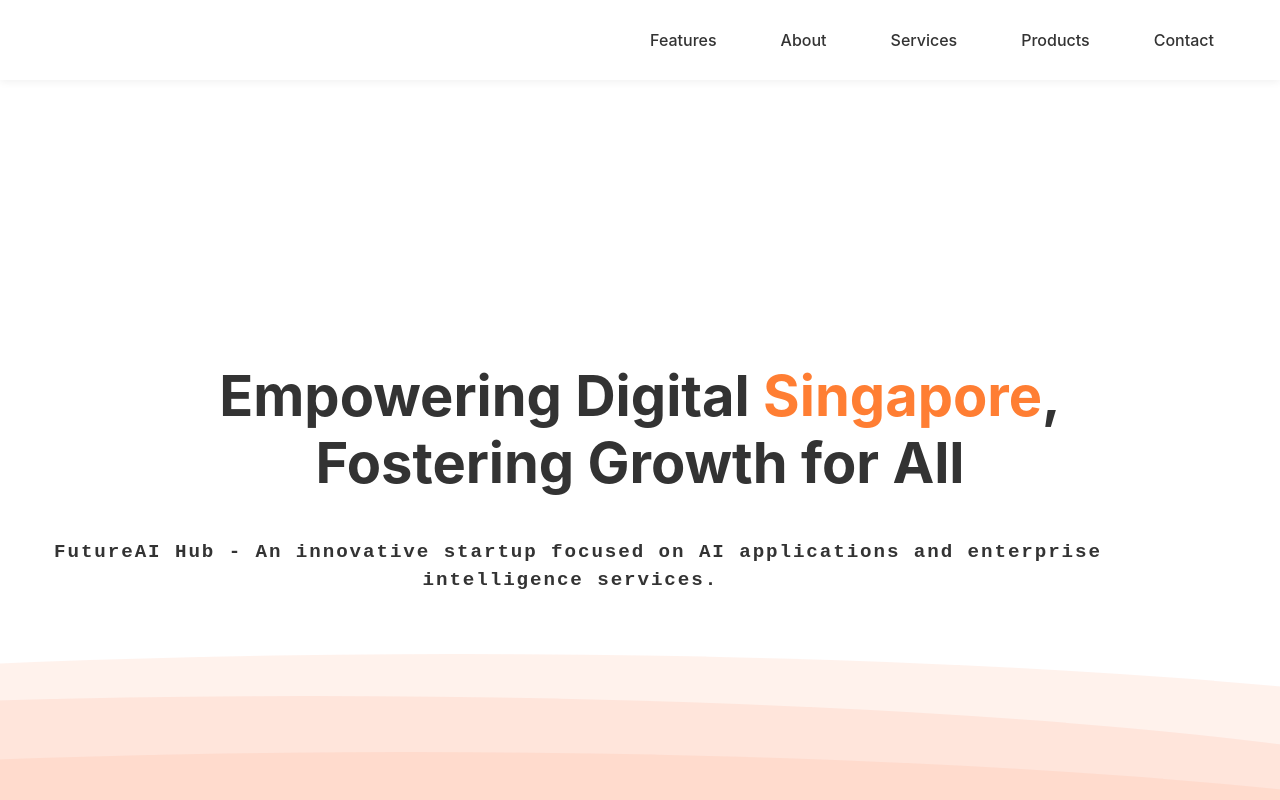
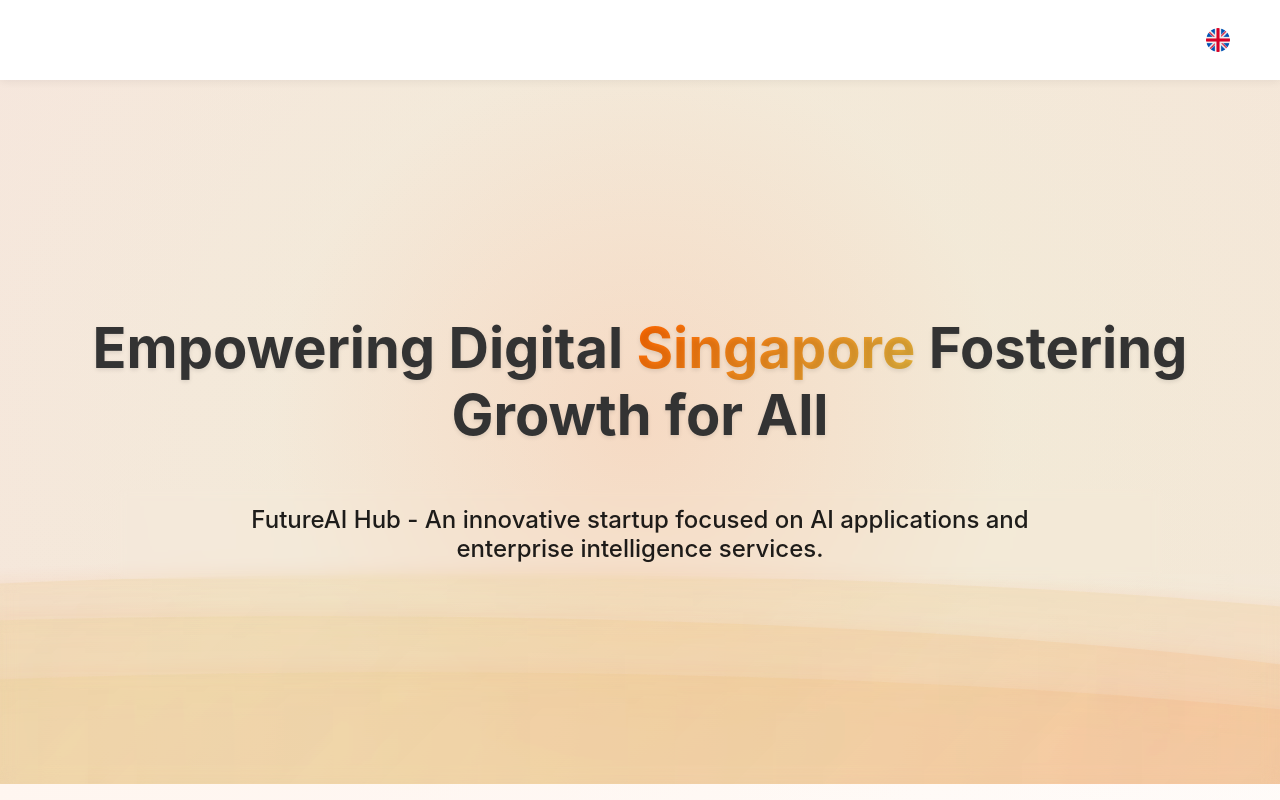
Before and after one commit to 404-atomic/future-ai-landing, a React (Create React App) app: page / in a window 1280 px wide. Shown: the top 800 px of the page. Built offline with nearby package versions, Linux system fonts and the light colour scheme.

Commit message:
hero landing & toggle language switch

```diff
--- a/package.json
+++ b/package.json
@@ -17,9 +17,10 @@
     "antd": "^5.22.3",
     "framer-motion": "^11.13.1",
     "i18next": "^24.0.5",
+    "i18next-browser-languagedetector": "^8.0.2",
     "react": "^19.0.0",
     "react-dom": "^19.0.0",
-    "react-i18next": "^15.1.3",
+    "react-i18next": "^15.1.4",
     "react-intersection-observer": "^9.13.1",
     "react-scripts": "5.0.1",
     "react-scroll": "^1.9.0",
--- a/src/components/Hero/Hero.tsx
+++ b/src/components/Hero/Hero.tsx
@@ -2,77 +2,167 @@ import React from 'react';
 import styled, { keyframes } from 'styled-components';
 import { theme } from '../../types/theme';
 
-const gradient = keyframes`
-  0% {
-    background-position: 0% 0%;
-  }
-  50% {
-    background-position: 100% 100%;
-  }
-  100% {
-    background-position: 0% 0%;
-  }
-`;
+// Animations
+const animations = {
+  wave: keyframes`
+    2% { transform: translateX(1); }
+    25% { transform: translateX(-25%); }
+    50% { transform: translateX(-50%); }
+    75% { transform: translateX(-25%); }
+    100% { transform: translateX(1); }
+  `,
 
-const wave = keyframes`
-  2% {
-    transform: translateX(1);
-  }
-  25% {
-    transform: translateX(-25%);
-  }
-  50% {
-    transform: translateX(-50%);
-  }
-  75% {
-    transform: translateX(-25%);
-  }
-  100% {
-    transform: translateX(1);
-  }
-`;
+  shimmer: keyframes`
+    0% { background-position: -1000px 0; }
+    100% { background-position: 1000px 0; }
+  `,
 
-const blink = keyframes`
-  0%, 100% { opacity: 1; }
-  50% { opacity: 0; }
-`;
+  gradient: keyframes`
+    0% { background-position: 0% 0%; }
+    50% { background-position: 100% 100%; }
+    100% { background-position: 0% 0%; }
+  `,
 
+  blink: keyframes`
+    0%, 100% { opacity: 1; }
+    50% { opacity: 0; }
+  `,
+
+  typewriter: keyframes`
+    from {
+      width: 0;
+    }
+    to {
+      width: 100%;
+    }
+  `,
+
+  fadeIn: keyframes`
+    from {
+      opacity: 0;
+      transform: translateY(20px);
+    }
+    to {
+      opacity: 1;
+      transform: translateY(0);
+    }
+  `,
+
+  cursor: keyframes`
+    from, to {
+      border-color: transparent;
+    }
+    50% {
+      border-color: ${theme.colors.primary};
+    }
+  `,
+};
+
+// Styled Components
 const HeroSection = styled.section`
-  min-height: 100vh;
+  min-height: 90vh;
   display: flex;
   flex-direction: column;
   justify-content: center;
   align-items: center;
   text-align: center;
-  padding: 120px 20px;
+  padding: 0px 20px;
   position: relative;
   overflow: hidden;
-  background: ${theme.colors.background};
+  background: linear-gradient(135deg, rgba(255,102,0,0.05) 0%, rgba(226,179,62,0.1) 100%);
   z-index: 1;
 
+  &::before {
+    content: '';
+    position: absolute;
+    top: 0;
+    left: 0;
+    right: 0;
+    bottom: 0;
+    background: radial-gradient(
+      circle at 50% 50%,
+      rgba(255,102,0,0.15) 0%,
+      rgba(226,179,62,0.08) 50%,
+      rgba(255,102,0,0.05) 100%
+    );
+    animation: ${animations.gradient} 15s ease infinite;
+    z-index: -1;
+  }
+
   @media (max-width: 768px) {
+    padding: 0;
     justify-content: flex-start;
-    padding-top: 180px;
+    min-height: 90vh;
+    text-align: left;
   }
 `;
 
 const Wave = styled.div<{ delay: number; bottom: number; opacity: number }>`
-  background: ${theme.colors.primary}40;
+  background: linear-gradient(135deg,
+    ${theme.colors.primary}40 0%,
+    ${theme.colors.secondary}50 50%,
+    ${theme.colors.primary}40 100%
+  );
   border-radius: 1000% 1000% 0 0;
   position: absolute;
   width: 200%;
   height: 20em;
-  animation: ${wave} ${props => props.delay}s linear infinite;
+  animation:
+    ${animations.wave} ${props => props.delay}s linear infinite,
+    ${animations.shimmer} ${props => props.delay * 1.5}s linear infinite;
   transform: translate3d(0, 0, 0);
-  opacity: ${props => props.opacity};
+  opacity: ${props => props.opacity * 1.5};
   bottom: ${props => props.bottom}em;
   left: 0;
   z-index: 0;
+  backdrop-filter: blur(8px);
+  box-shadow:
+    0 0 20px rgba(255, 102, 0, 0.2),
+    inset 0 0 50px rgba(226, 179, 62, 0.1);
+
+  &::after {
+    content: '';
+    position: absolute;
+    top: 0;
+    left: 0;
+    right: 0;
+    bottom: 0;
+    background: linear-gradient(
+      90deg,
+      transparent,
+      rgba(255, 255, 255, 0.1),
+      transparent
+    );
+    animation: ${animations.shimmer} ${props => props.delay * 0.8}s linear infinite;
+  }
+
+  @media (max-width: 768px) {
+    height: 15em;
+    opacity: ${props => props.opacity * 1.2};
+  }
 `;
 
 const ContentWrapper = styled.div`
   position: relative;
   z-index: 2;
+  display: flex;
+  flex-direction: column;
+  align-items: center;
+  justify-content: center;
+  width: 100%;
+  max-width: 1200px;
+  margin: 0 auto;
+  padding: 0 20px;
+
+  @media (max-width: 768px) {
+    align-items: flex-start;
+    padding: 0 24px;
+    margin-top: 25vh;
+  }
+
+  @media (max-width: 480px) {
+    margin-top: 20vh;
+  }
 `;
 
 const Title = styled.h1`
@@ -81,77 +171,112 @@ const Title = styled.h1`
   margin-bottom: 1.5rem;
   line-height: 1.2;
   color: ${theme.colors.text};
-  text-shadow: none;
+  text-shadow: 0 2px 4px rgba(0,0,0,0.1);
+  text-align: center;
+  width: 100%;
 
   @media (max-width: 768px) {
-    font-size: 2rem;
-    margin-bottom: 1rem;
-    line-height: 1.3;
+    font-size: 2.8rem;
+    margin-bottom: 1.2rem;
+    line-height: 1.15;
+    text-align: left;
+    max-width: 90%;
+    br {
+      display: none;
+    }
+  }
+
+  @media (max-width: 480px) {
+    font-size: 2.4rem;
+    max-width: 100%;
   }
 `;
 
 const HighlightText = styled.span`
-  color: ${theme.colors.secondary};
+  background: linear-gradient(135deg, ${theme.colors.primary} 0%, ${theme.colors.secondary} 100%);
+  -webkit-background-clip: text;
+  -webkit-text-fill-color: transparent;
+  background-clip: text;
+  text-fill-color: transparent;
 `;
 
 const SubtitleContainer = styled.div`
   display: flex;
   justify-content: center;
+  align-items: center;
   margin-top: 1rem;
   z-index: 2;
-  background: ${theme.colors.background}80;
   padding: 1rem;
   border-radius: 8px;
   max-width: 90%;
+  width: 100%;
+  backdrop-filter: blur(5px);
 
   @media (max-width: 768px) {
-    margin-top: 1rem;
-    padding: 0.75rem;
-    max-width: 95%;
+    justify-content: flex-start;
+    padding: 0.8rem 0;
+    max-width: 85%;
+    margin-top: 1.5rem;
   }
 `;
 
-const Subtitle = styled.h2`
+const SubtitleWrapper = styled.div`
+  position: relative;
+  width: fit-content;
+  max-width: 800px;
   margin: 0 auto;
-  font-family: 'Courier New', Courier, monospace;
-  letter-spacing: 0.1em;
-  font-size: 1.2rem;
-  color: ${theme.colors.text};
-  text-shadow: none;
-  line-height: 1.5;
-  position: relative;
-
-  &::after {
-    content: '|';
-    position: relative;
-    margin-left: 0.1em;
-    animation: ${blink} 1s step-end infinite;
-  }
 
   @media (max-width: 768px) {
-    font-size: 1rem;
-    letter-spacing: 0.05em;
-    max-width: 100%;
-    padding: 0 0.25rem;
-    line-height: 1.4;
+    margin: 0;
   }
 `;
 
+const Subtitle = styled.div`
+  font-size: 1.5rem;
+  font-weight: 500;
+  text-align: center;
+
+  @media (max-width: 768px) {
+    font-size: 1.6rem;
+    text-align: left;
+    margin: 0;
+    font-weight: 400;
+    line-height: 1.4;
+    letter-spacing: -0.02em;
+  }
+
+  @media (max-width: 480px) {
+    font-size: 1.4rem;
+    max-width: 100%;
+  }
+`;
+
+// Wave configuration
+const WAVE_CONFIG = [
+  { delay: 10, bottom: -5, opacity: 0.3 },
+  { delay: 18, bottom: -8, opacity: 0.28 },
+  { delay: 20, bottom: -12, opacity: 0.25 }
+] as const;
+
+// Hero Component
 const Hero: React.FC = () => {
   return (
     <HeroSection>
-      <Wave delay={10} bottom={-5} opacity={0.3} />
-      <Wave delay={18} bottom={-8} opacity={0.28} />
-      <Wave delay={20} bottom={-12} opacity={0.25} />
+      {WAVE_CONFIG.map((config, index) => (
+        <Wave key={index} {...config} />
+      ))}
       <ContentWrapper>
         <Title>
-          Empowering Digital <HighlightText>Singapore</HighlightText>,<br />
-          Fostering Growth for All
+          Empowering Digital{' '}
+          <HighlightText>Singapore</HighlightText>
+          {' '}Fostering Growth for All
         </Title>
         <SubtitleContainer>
-          <Subtitle>
-            FutureAI Hub - An innovative startup focused on AI applications and enterprise intelligence services.
-          </Subtitle>
+          <SubtitleWrapper>
+            <Subtitle>
+              FutureAI Hub - An innovative startup focused on AI applications and enterprise intelligence services.
+            </Subtitle>
+          </SubtitleWrapper>
         </SubtitleContainer>
       </ContentWrapper>
     </HeroSection>
--- a/src/components/Navbar/Navbar.tsx
+++ b/src/components/Navbar/Navbar.tsx
@@ -17,12 +17,24 @@ const NavContainer = styled.nav<{ scrolled: boolean }>`
   padding: 0 50px;
   display: flex;
   align-items: center;
-  justify-content: space-between;
   z-index: 1000;
   transition: all 0.3s ease;
 
   @media (max-width: 768px) {
     padding: 0 20px;
+    justify-content: space-between;
+  }
+`;
+
+const NavContent = styled.div`
+  display: flex;
+  align-items: center;
+  justify-content: space-between;
+  flex: 1;
+  margin-right: 32px;
+
+  @media (max-width: 768px) {
+    margin-right: 0;
   }
 `;
 
@@ -48,6 +60,7 @@ const Logo = styled(motion.div)`
 const NavLinks = styled(motion.div)<{ isOpen: boolean }>`
   display: flex;
   gap: 32px;
+  margin-left: auto;
 
   @media (max-width: 768px) {
     position: fixed;
@@ -64,6 +77,7 @@ const NavLinks = styled(motion.div)<{ isOpen: boolean }>`
     height: auto;
     max-height: calc(100vh - 70px);
     overflow-y: auto;
+    margin-left: 0;
   }
 `;
 
@@ -119,25 +133,44 @@ const StyledNavItem = styled(motion.div)`
   }
 `;
 
-const MenuButton = styled(motion.button)`
+const RightSection = styled.div`
+  display: flex;
+  align-items: center;
+  gap: 20px;
+
+  @media (max-width: 768px) {
+    gap: 16px;
+  }
+`;
+
+const FlagToggle = styled.div`
+  display: flex;
+  align-items: center;
+  cursor: pointer;
+
+  img {
+    width: 24px;
+    height: 24px;
+    border-radius: 50%;
+    transition: all 0.3s ease;
+
+    &:hover {
+      transform: scale(1.1);
+    }
+  }
+`;
+
+const MenuIcon = styled(motion.button)`
   display: none;
   background: none;
   border: none;
+  cursor: pointer;
+  padding: 8px;
+  color: #333;
   font-size: 24px;
-  cursor: pointer;
-  color: ${theme.colors.primary};
-  padding: 8px;
-  border-radius: 8px;
-  transition: all 0.3s ease;
-
-  &:hover {
-    background: ${theme.colors.primary}10;
-  }
 
   @media (max-width: 768px) {
-    display: flex;
-    align-items: center;
-    justify-content: center;
+    display: block;
   }
 `;
 
@@ -176,9 +209,10 @@ const MENU_ITEMS = [
   { to: 'contact', label: 'Contact' }
 ];
 
-const Navbar = () => {
+const Navbar: React.FC = () => {
+  const [scrolled, setScrolled] = useState(false);
   const [isOpen, setIsOpen] = useState(false);
-  const [scrolled, setScrolled] = useState(false);
+  const [isEnglish, setIsEnglish] = useState(true);
 
   useEffect(() => {
     const handleScroll = () => {
@@ -206,6 +240,7 @@ const Navbar = () => {
 
   return (
     <NavContainer scrolled={scrolled}>
+      <NavContent>
         <Logo
           initial={{ opacity: 0, x: -20 }}
           animate={{ opacity: 1, x: 0 }}
@@ -215,32 +250,34 @@ const Navbar = () => {
             closeMenu();
           }}
         >
-        FutureAI
+          Future AI
         </Logo>
-
-      <MenuButton
-        onClick={toggleMenu}
-        whileHover={{ scale: 1.1 }}
-        whileTap={{ scale: 0.9 }}
-      >
-        {isOpen ? <CloseOutlined /> : <MenuOutlined />}
-      </MenuButton>
 
         <NavLinks
           isOpen={isOpen}
-        initial={false}
+          initial={{ opacity: 0 }}
           animate={{ opacity: 1 }}
+          exit={{ opacity: 0 }}
         >
-        {MENU_ITEMS.map(({ to, label }) => (
-          <NavItem
-            key={to}
-            to={to}
-            onClick={closeMenu}
-          >
-            {label}
+          {MENU_ITEMS.map((item) => (
+            <NavItem key={item.to} to={item.to} onClick={() => setIsOpen(false)}>
+              {item.label}
             </NavItem>
           ))}
         </NavLinks>
+      </NavContent>
+
+      <RightSection>
+        <FlagToggle onClick={() => setIsEnglish(!isEnglish)}>
+          <img
+            src={isEnglish ? "/flags/united-kingdom.png" : "/flags/china.png"}
+            alt={isEnglish ? "English" : "Chinese"}
+          />
+        </FlagToggle>
+        <MenuIcon onClick={() => setIsOpen(!isOpen)}>
+          {isOpen ? <CloseOutlined /> : <MenuOutlined />}
+        </MenuIcon>
+      </RightSection>
     </NavContainer>
   );
 };
--- a/src/types/theme.ts
+++ b/src/types/theme.ts
@@ -1,8 +1,8 @@
 export const theme = {
   colors: {
-    primary: '#ff4d00',
-    secondary: '#ff7e33',
-    gradient: 'linear-gradient(135deg, #ff4d00 0%, #ff7e33 100%)',
+    primary: '#FF6600',
+    secondary: '#E2B33E',
+    gradient: 'linear-gradient(135deg, #FF6600 0%, #E2B33E 100%)',
     text: '#333333',
     background: '#ffffff',
   },
```
Also changed, not shown: 2 other files (tests, documents, lock files or other folders). Lines whose indentation alone changed are shown as unchanged.
